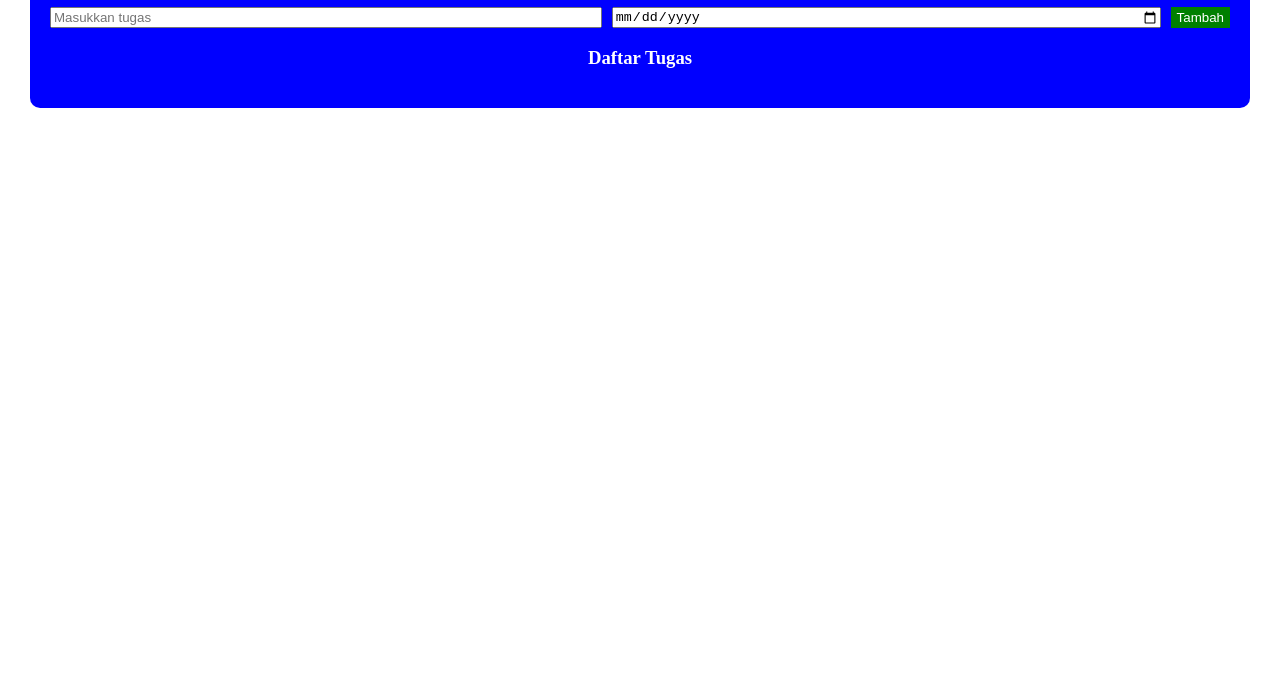
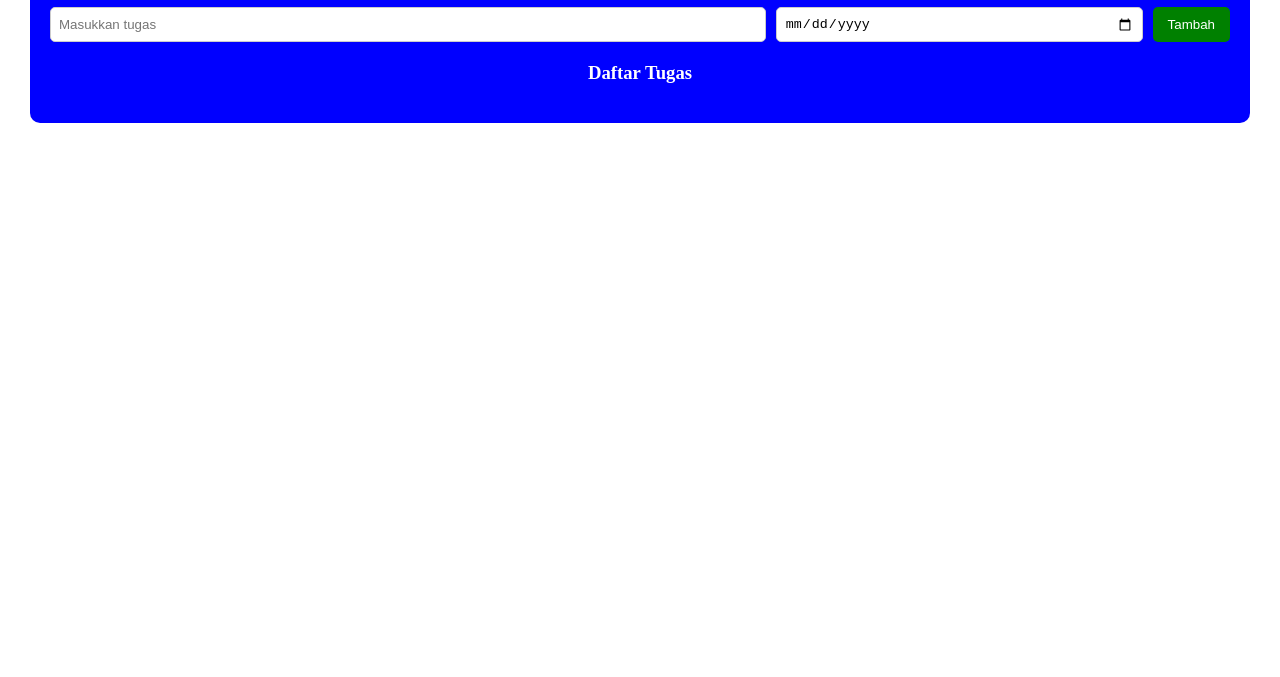
Before and after one commit to riyash21/TugasSatu_B_0034, a plain HTML site: page index.html in a window 1280 px wide. Shown: the part 123-800 px from the top of the page. Drawn offline with Linux system fonts and the light colour scheme.

Commit message:
update input dan tambah todo

```diff
--- a/style.css
+++ b/style.css
@@ -17,9 +17,20 @@ h1{
 #formTodo{
     display: flex;
     gap: 10px;
+    margin-bottom: 20px;
 }
 
 input{
+    padding: 8px;
+    border-radius: 5px;
+    border: 1px solid #ccc;
+}
+
+#inputTask{
+    flex: 2;
+}
+
+#inputDate{
     flex: 1;
 }
 
@@ -32,4 +43,7 @@ h3{
     background-color: green;
     border: none;
     color: white;
+    padding: 8px 15px;
+    border-radius: 5px;
+    cursor: pointer;
 }
```
